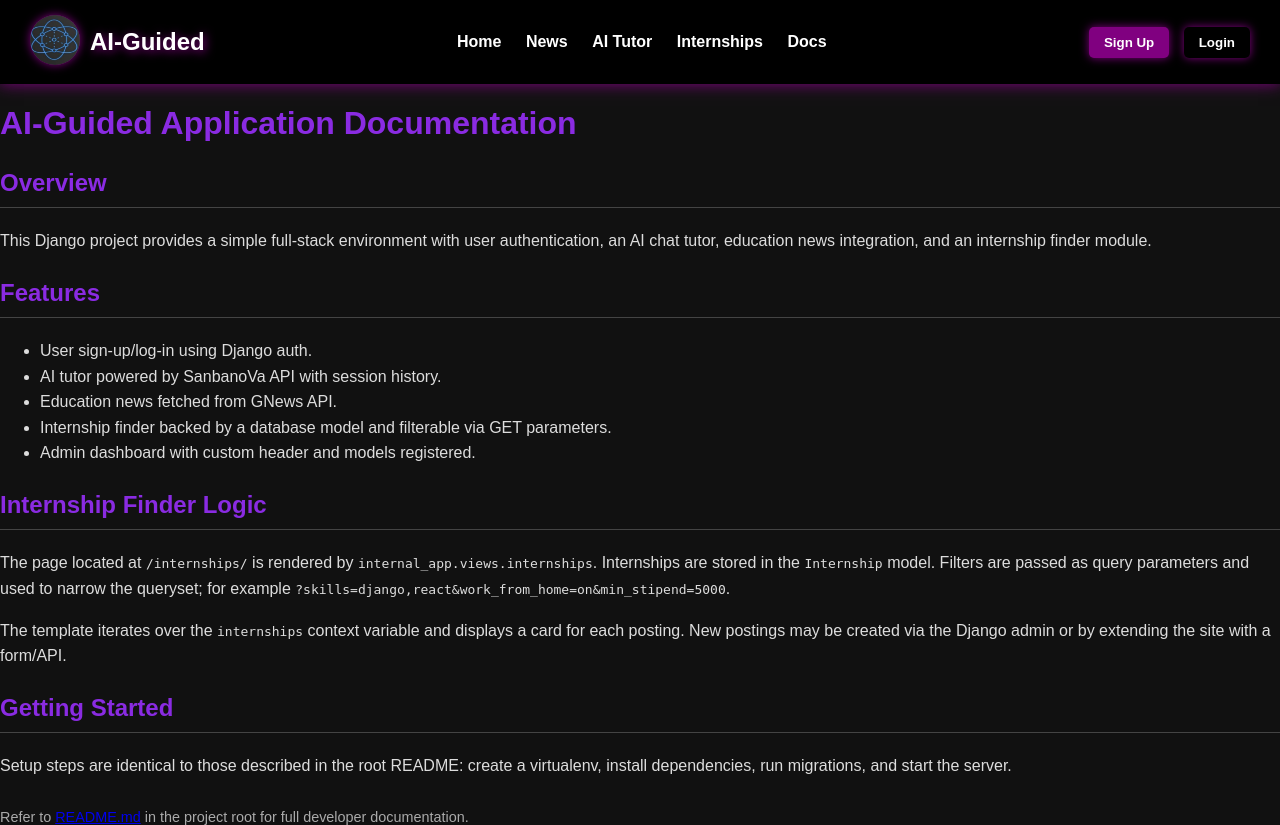
After one commit to saiakshay-hub/AI-project, a Django app: page /documentation/ in a window 1280 px wide. The commit adds this page. Run offline with Django 5.2, Linux system fonts and the light colour scheme.

Commit message:
ai project updation done

```diff
--- a/internal_app/admin.py
+++ b/internal_app/admin.py
@@ -1,7 +1,8 @@
 from django.contrib import admin
-from .models import Question
+from .models import Question, Internship
+
 # Register your models here.
-admin.site.register([Question])
+admin.site.register([Question, Internship])
 
 admin.site.site_header = "AI Guided Dashboard!"
 admin.site.site_title = "AI Admin Portal"
--- a/internal_app/static/internal/base.css
+++ b/internal_app/static/internal/base.css
@@ -2,7 +2,7 @@ body {
     margin: 0;
     font-family: Arial, sans-serif;
     background-color: #111;
-    color: #000000;
+    color: #ffffff; /* use white text for readability on dark background */
     width: 100%;
     height: 100vh;
 }
@@ -64,6 +64,27 @@ body {
     text-decoration: none;
   }
 
+  /* main navigation links displayed in header */
+  .main-nav a {
+    margin: 0 10px;
+    color: #fff;
+    text-decoration: none;
+    font-weight: bold;
+  }
+
+  .main-nav a:hover {
+    text-decoration: underline;
+  }
+
+  /* simple documentation page tweaks */
+  h1, h2 {
+    color: #8a2be2;
+  }
+  section {
+    margin: 20px 0;
+    line-height: 1.6;
+  }
+
   .nav-buttons button:hover {
     transform: scale(1.05);
     box-shadow: 0 0 20px purple;
--- /dev/null
+++ b/internal_app/static/internal/documentation.css
@@ -0,0 +1,13 @@
+/* simple documentation page styles */
+section p, section li {
+    color: #ddd;
+}
+section h2 {
+    border-bottom: 1px solid #444;
+    padding-bottom: 5px;
+}
+footer {
+    margin-top: 30px;
+    font-size: 0.9em;
+    color: #aaa;
+}
--- /dev/null
+++ b/internal_app/templates/internal/documentation.html
@@ -0,0 +1,52 @@
+{% extends "base.html" %}
+{% load static %}
+
+{% block css_files %}
+<link rel="stylesheet" href="{% static 'internal/documentation.css' %}">
+{% endblock css_files %}
+
+{% block title %}Project Documentation{% endblock title %}
+
+{% block content %}
+<h1>AI-Guided Application Documentation</h1>
+<section>
+    <h2>Overview</h2>
+    <p>This Django project provides a simple full-stack environment with user
+    authentication, an AI chat tutor, education news integration, and an internship
+    finder module.</p>
+</section>
+
+<section>
+    <h2>Features</h2>
+    <ul>
+        <li>User sign‑up/log‑in using Django auth.</li>
+        <li>AI tutor powered by SanbanoVa API with session history.</li>
+        <li>Education news fetched from GNews API.</li>
+        <li>Internship finder backed by a database model and filterable via GET
+            parameters.</li>
+        <li>Admin dashboard with custom header and models registered.</li>
+    </ul>
+</section>
+
+<section>
+    <h2>Internship Finder Logic</h2>
+    <p>The page located at <code>/internships/</code> is rendered by
+    <code>internal_app.views.internships</code>.  Internships are stored in the
+    <code>Internship</code> model.  Filters are passed as query parameters and
+    used to narrow the queryset; for example <code>?skills=django,react&work_from_home=on&min_stipend=5000</code>.</p>
+    <p>The template iterates over the <code>internships</code> context variable
+    and displays a card for each posting.  New postings may be created via the
+    Django admin or by extending the site with a form/API.</p>
+</section>
+
+<section>
+    <h2>Getting Started</h2>
+    <p>Setup steps are identical to those described in the root README: create a
+    virtualenv, install dependencies, run migrations, and start the server.</p>
+</section>
+
+<footer>
+    <p>Refer to <a href="/README.md">README.md</a> in the project root for
+    full developer documentation.</p>
+</footer>
+{% endblock content %}
--- a/internal_app/templates/internal/index.html
+++ b/internal_app/templates/internal/index.html
@@ -19,8 +19,8 @@
         <button class="btn blue">Analyze Image</button>
         <button class="btn green"><a href="{% url 'education_news' %}">News</a></button>
         <button class="btn teal"><a href="{% url 'new_chat' %}">AI Tutor</a></button>
-        <button class="btn purple">Internship's</button>
-        <button class="btn pink">Documentation</button>
+        <button class="btn purple"><a href="{% url 'internships' %}">Internship's</a></button>
+        <button class="btn pink"><a href="{% url 'documentation' %}">Documentation</a></button>
       </div>
     </div>
   </div>
--- a/internal_app/urls.py
+++ b/internal_app/urls.py
@@ -7,6 +7,8 @@ urlpatterns = [
     path('login/',views.login_view, name='login'),
     path('logout/',views.logoutview,name='logout'),
     path('news/',views.education_news,name="education_news"),
+    path('internships/', views.internships, name='internships'),
+    path('documentation/', views.documentation, name='documentation'),
     path("ai-tutor/<int:session_id>/", views.ai_tutor, name="aitutor"),
     path('new-chat/', views.new_chat, name='new_chat'),
     path('delete-chat/<int:session_id>/', views.delete_chat, name='delete_chat'),
--- a/internal_app/views.py
+++ b/internal_app/views.py
@@ -5,7 +5,7 @@ from .forms import SignUpForm, LoginForm
 
 #packages for api integration
 import requests
-from .models import Question,ChatSession
+from .models import Question, ChatSession, Internship
 from .forms import QuestionForm
 from datetime import datetime
 from django.contrib.auth.decorators import login_required
@@ -14,6 +14,11 @@ from django.contrib.auth.decorators import login_required
 # Create your views here.
 def starting_page(request):
     return render(request,"internal/index.html")
+
+
+def documentation(request):
+    # simple informational page; no auth required
+    return render(request, "internal/documentation.html")
 
 def signup(request):
     if request.method == 'POST':
@@ -150,6 +155,57 @@ def ai_tutor(request, session_id):
         "sessions": sessions,
     })
 @login_required
+
+def internships(request):
+    """Render a list of internships and apply simple GET filters.
+
+    Filters supported in this example:
+      * skills - comma-separated string to match against the skills field
+      * work_from_home - 'on' to filter by work_from_home=True
+      * part_time - 'on' to filter by part_time=True
+      * min_stipend - integer minimum stipend
+
+    Additional parameters can be added by updating the query set logic below
+    and reflecting the fields in the template's form.
+    """
+
+    qs = Internship.objects.all()
+
+    # #### skills ####
+    skills_param = request.GET.get('skills', '').strip()
+    if skills_param:
+        terms = [t.strip().lower() for t in skills_param.split(',') if t.strip()]
+        for term in terms:
+            qs = qs.filter(skills__icontains=term)
+
+    # #### work from home ####
+    if request.GET.get('work_from_home') == 'on':
+        qs = qs.filter(work_from_home=True)
+
+    # #### part time ####
+    if request.GET.get('part_time') == 'on':
+        qs = qs.filter(part_time=True)
+
+    # #### minimum stipend ####
+    min_stipend = request.GET.get('min_stipend')
+    if min_stipend and min_stipend.isdigit():
+        qs = qs.filter(stipend_min__gte=int(min_stipend))
+
+    internships_list = qs.order_by('-posted_at')
+
+    # pre-split comma-separated skills so template doesn't need a custom filter
+    for intern in internships_list:
+        if intern.skills:
+            intern.skill_list = [s.strip() for s in intern.skills.split(',') if s.strip()]
+        else:
+            intern.skill_list = []
+
+    return render(request, 'internal/internship.html', {
+        'internships': internships_list,
+    })
+
+
+@login_required
 def new_chat(request):
     # Find the last chat session for this user
     last_session = ChatSession.objects.filter(user=request.user).order_by('-id').first()
--- a/templates/base.html
+++ b/templates/base.html
@@ -14,6 +14,13 @@
     <div class="logo"> <img src="{% static 'internal/logo.png'%}" alt=""></div>
     <div class="title"> <a href="{% url 'starting' %}">AI-Guided</a></div>
   </div>
+  <nav class="main-nav">
+      <a href="{% url 'starting' %}">Home</a>
+      <a href="{% url 'education_news' %}">News</a>
+      <a href="{% url 'new_chat' %}">AI Tutor</a>
+      <a href="{% url 'internships' %}">Internships</a>
+      <a href="{% url 'documentation' %}">Docs</a>
+  </nav>
   <div class="nav-buttons">
       {% if user.is_authenticated %}
            <button class="login"> <a href="{% url 'logout' %}" class="login">Logout</a></button>
```
Also changed, not shown: ai_guided/settings.py (+6 -2 lines), internal_app/models.py (+31 -0 lines), internal_app/static/internal/internship.css (added, +32 -0 lines), internal_app/templates/internal/internship.html (+57 -144 lines), README.md (added), db.sqlite3, internal_app/migrations/0003_internship.py (added).
